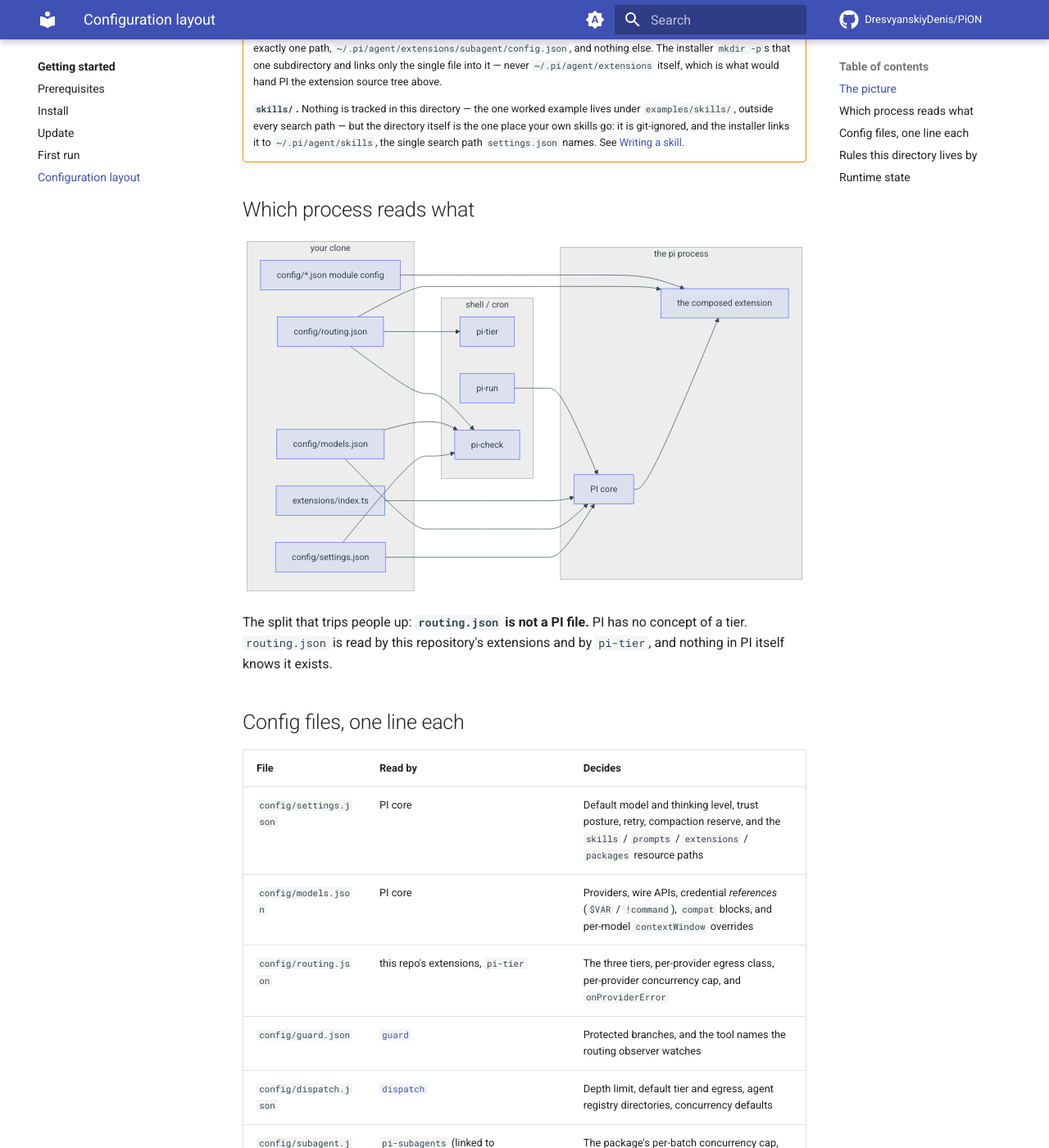
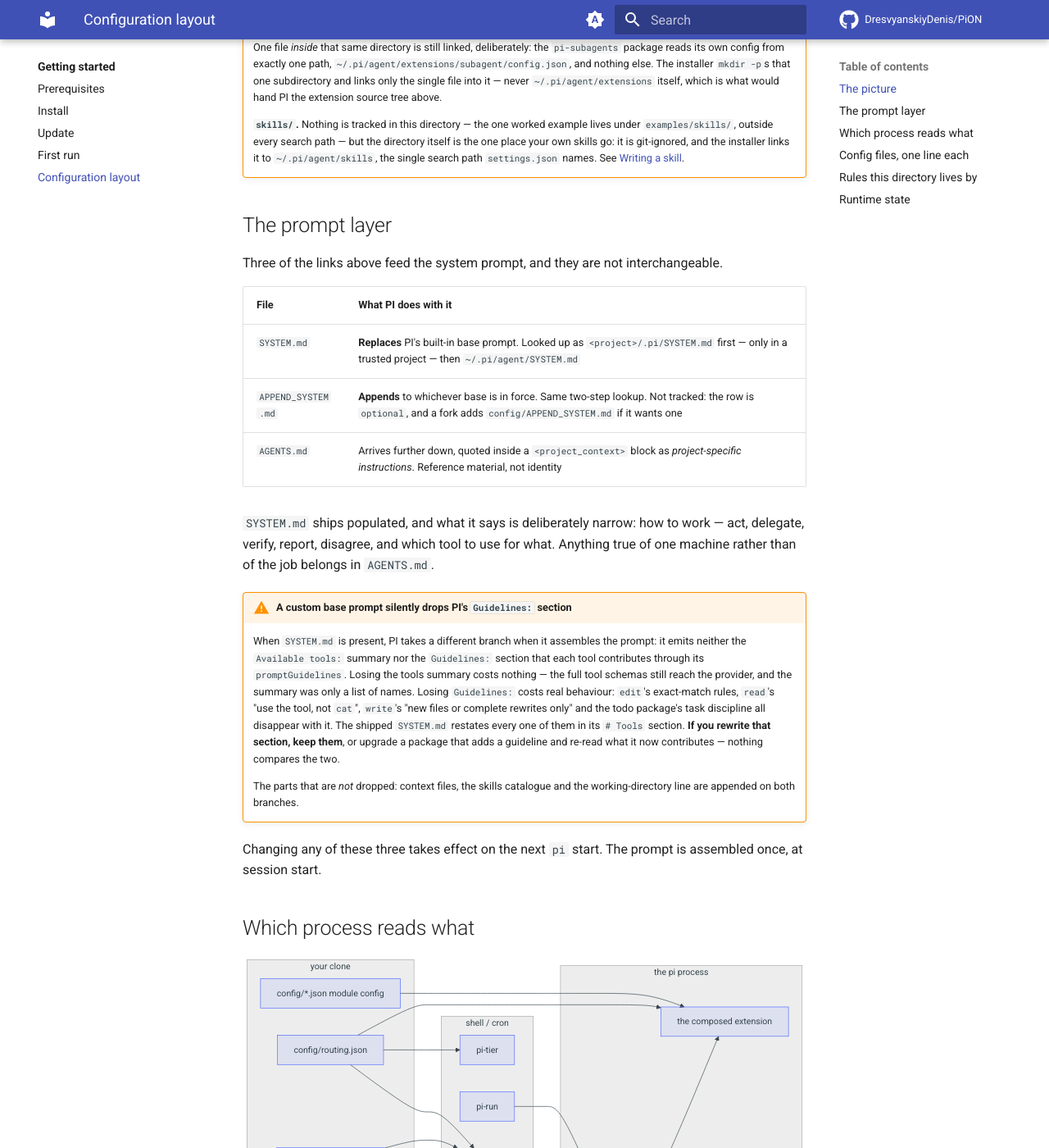
Before and after one commit to DresvyanskiyDenis/PiON, an MkDocs documentation site: the page built from docs/getting-started/config-layout.md, in a window 1280 px wide and 1400 px high, scrolled down 1280 px. Shown: the whole window at 82% size. Built offline with MkDocs 1.6.1 and Material for MkDocs 9.7.7, drawn with Linux system fonts in a browser that asks for light colours; comment, search, counter and statistics services are not loaded; some of the changed text lies outside the part shown.

Commit message:
feat(prompt): ship a system prompt instead of PI's default
The harness shipped no SYSTEM.md, so every session ran PI's built-in base
template. Measured against 0.84.0 that is 1352 static characters, of which 1022
— 76% — are a pointer block to PI's own documentation, and the behavioural
identity is 171 characters of "You are an expert coding assistant". Everything
this repository has to say about how to work sat further down in AGENTS.md,
quoted inside a project-context block as reference material. The strongest
position in the prompt held a vendor placeholder describing a passive helper.

SYSTEM.md at the repo root replaces that base. It is doctrine only: act,
delegate, verify, report, argue before building, tool discipline, code
discipline, irreversible actions. Anything true of one machine rather than of
the job stays in AGENTS.md, which arrives later as project context.

Providing a custom base prompt makes PI skip both the "Available tools:"
summary and the whole "Guidelines:" section that tools contribute through their
promptGuidelines. The summary costs nothing — the full schemas still reach the
provider. The Guidelines do: edit's exact-match and no-overlap rules, read's
"use the tool, not cat", write's "new files or complete rewrites only" and the
todo package's task discipline all vanish with the section, so SYSTEM.md
restates them in its "# Tools" heading. Context files, the skills catalogue and
the working-directory line are appended either way.

Wiring is one `link_one required SYSTEM.md SYSTEM.md` row in the installer's
config-symlink step — update.sh reads that table out of install.sh, so it needs
no change of its own — plus the name in postinstall-verify.sh's REQUIRED_LINKS
and in the install suite's repo skeleton.

docs/getting-started/config-layout.md gains the link and a section on the
prompt layer, including the dropped-Guidelines warning, since a fork that
rewrites SYSTEM.md needs to know what it is standing in for.

```diff
--- a/docs/getting-started/config-layout.md
+++ b/docs/getting-started/config-layout.md
@@ -12,6 +12,7 @@ second copy to keep in sync.
 ├── settings.json      -> ~/pi-config/config/settings.json     global agent behaviour
 ├── models.json        -> ~/pi-config/config/models.json       providers, credential *references*
 ├── routing.json       -> ~/pi-config/config/routing.json      tiers / egress / concurrency (ours, not PI's)
+├── SYSTEM.md          -> ~/pi-config/SYSTEM.md                the system prompt (replaces PI's own)
 ├── AGENTS.md          -> ~/pi-config/AGENTS.md                the standing instructions
 ├── prompts            -> ~/pi-config/prompts/
 ├── hooks.yaml         -> ~/pi-config/config/hooks.yaml
@@ -63,6 +64,37 @@ entries, so you can move or rename the checkout without editing anything.
     directory itself is the one place your own skills go: it is git-ignored, and the installer
     links it to `~/.pi/agent/skills`, the single search path `settings.json` names. See
     [Writing a skill](../extending/skills.md).
+
+## The prompt layer
+
+Three of the links above feed the system prompt, and they are not interchangeable.
+
+| File | What PI does with it |
+|---|---|
+| `SYSTEM.md` | **Replaces** PI's built-in base prompt. Looked up as `<project>/.pi/SYSTEM.md` first — only in a trusted project — then `~/.pi/agent/SYSTEM.md` |
+| `APPEND_SYSTEM.md` | **Appends** to whichever base is in force. Same two-step lookup. Not tracked: the row is `optional`, and a fork adds `config/APPEND_SYSTEM.md` if it wants one |
+| `AGENTS.md` | Arrives further down, quoted inside a `<project_context>` block as *project-specific instructions*. Reference material, not identity |
+
+`SYSTEM.md` ships populated, and what it says is deliberately narrow: how to work — act, delegate,
+verify, report, disagree, and which tool to use for what. Anything true of one machine rather than
+of the job belongs in `AGENTS.md`.
+
+!!! warning "A custom base prompt silently drops PI's `Guidelines:` section"
+    When `SYSTEM.md` is present, PI takes a different branch when it assembles the prompt: it emits
+    neither the `Available tools:` summary nor the `Guidelines:` section that each tool contributes
+    through its `promptGuidelines`. Losing the tools summary costs nothing — the full tool schemas
+    still reach the provider, and the summary was only a list of names. Losing `Guidelines:` costs
+    real behaviour: `edit`'s exact-match rules, `read`'s "use the tool, not `cat`", `write`'s
+    "new files or complete rewrites only" and the todo package's task discipline all disappear with
+    it. The shipped `SYSTEM.md` restates every one of them in its `# Tools` section. **If you
+    rewrite that section, keep them**, or upgrade a package that adds a guideline and re-read what
+    it now contributes — nothing compares the two.
+
+    The parts that are *not* dropped: context files, the skills catalogue and the working-directory
+    line are appended on both branches.
+
+Changing any of these three takes effect on the next `pi` start. The prompt is assembled once, at
+session start.
 
 ## Which process reads what
 
```
Also changed, not shown: SYSTEM.md (added, +118 -0 lines), 3 other files.
